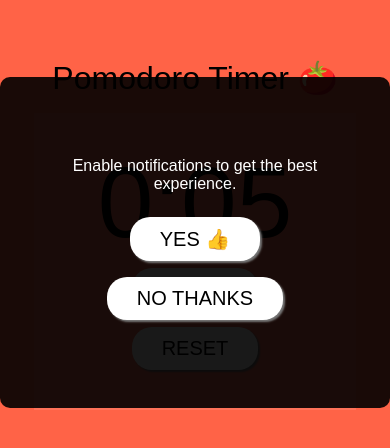
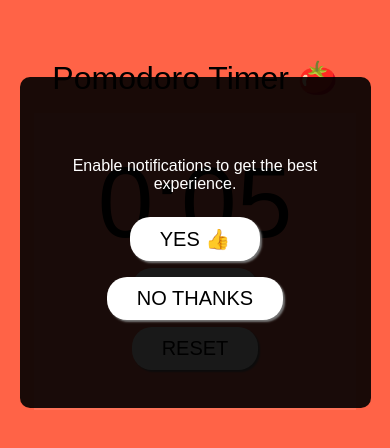
Before and after one commit to justinbansal/pomodoro, a React (Vite) app: page / in a window 390 px wide. Shown: the part 180-628 px from the top of the page. Built offline with nearby package versions, Linux system fonts and the light colour scheme.

Commit message:
Make modal less wide on smaller devices

```diff
--- a/src/App.css
+++ b/src/App.css
@@ -86,6 +86,10 @@ button:active {
   width: 100%;
   max-width: 700px;
   pointer-events: all;
+
+  @media screen and (max-width: 768px) {
+    width: 90%;
+  }
 }
 
 .modal-text {
```
